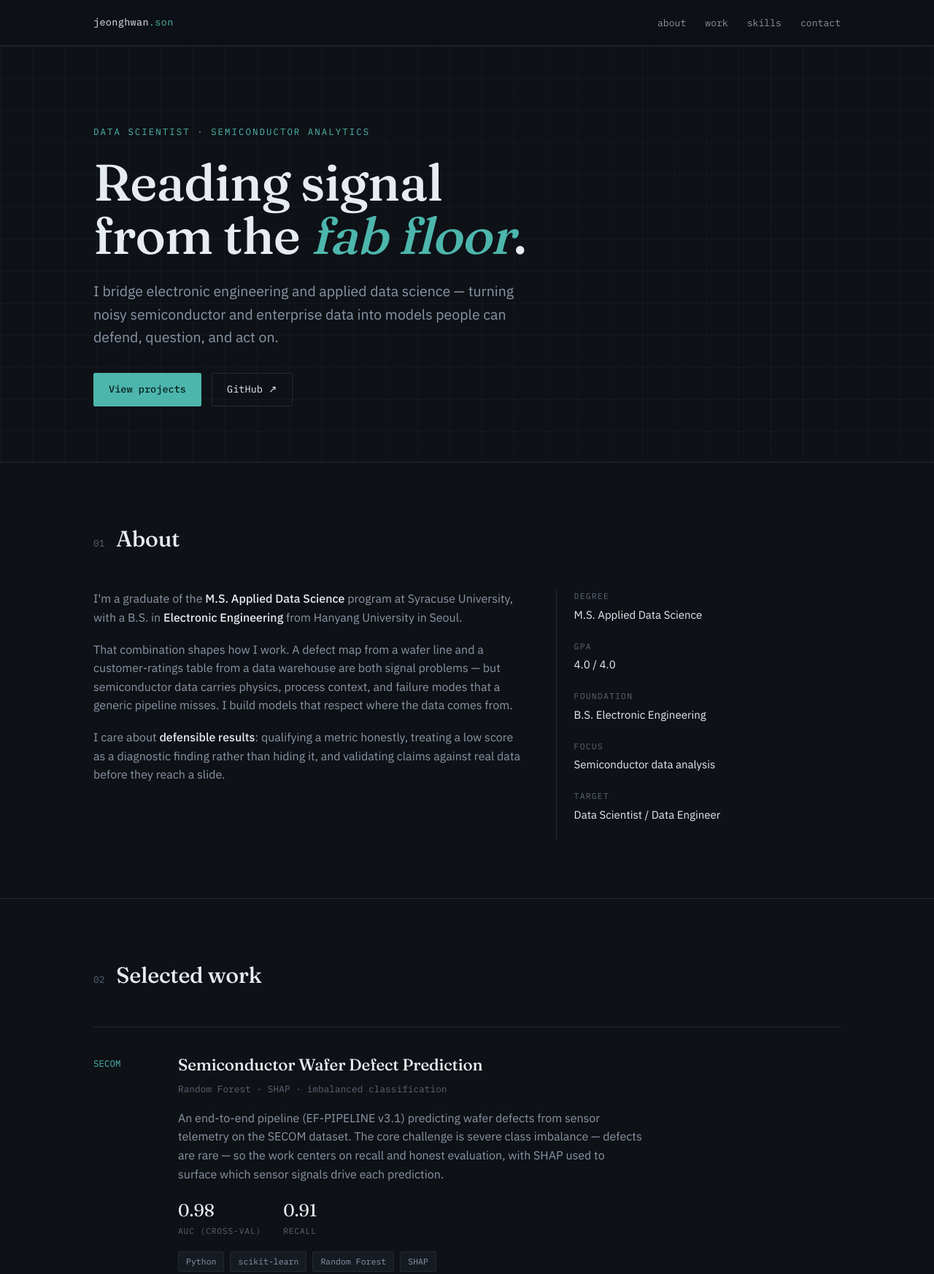
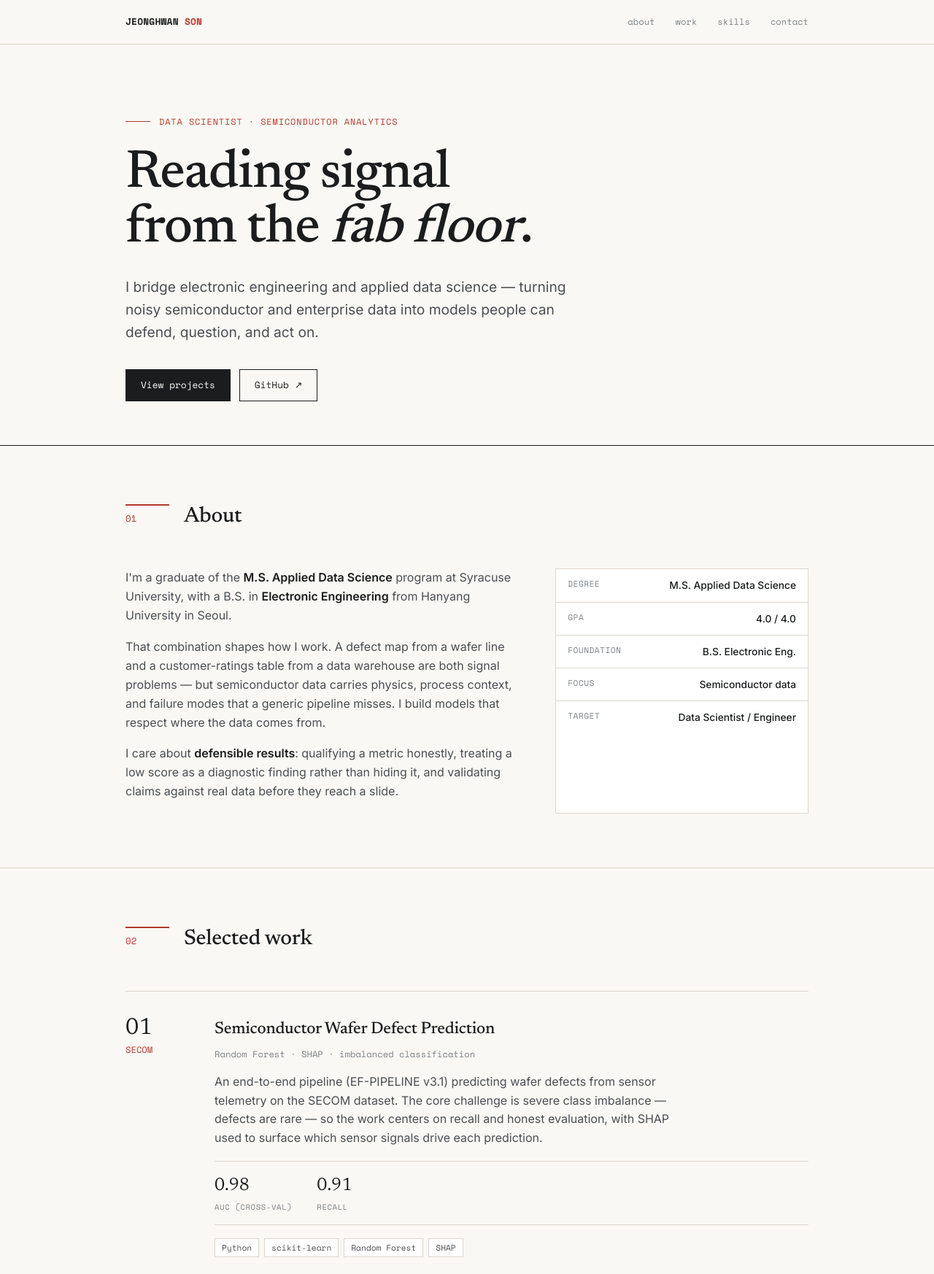
Before and after one commit to iamjeonghwan/iamjeonghwan.github.io, a plain HTML site: page index.html in a window 1280 px wide. Shown: the top 1746 px of the page at 73% size. Drawn offline with nearby package versions, Linux system fonts and the light colour scheme.

Commit message:
2nd file commit "index.html"

```diff
--- a/index.html
+++ b/index.html
@@ -7,134 +7,92 @@
 <meta name="description" content="Data scientist bridging electronic engineering and applied data science, specializing in semiconductor data analysis.">
 <link rel="preconnect" href="https://fonts.googleapis.com">
 <link rel="preconnect" href="https://fonts.gstatic.com" crossorigin>
-<link href="https://fonts.googleapis.com/css2?family=Fraunces:opsz,wght@9..144,400;9..144,500;9..144,600&family=IBM+Plex+Sans:wght@400;500;600&family=IBM+Plex+Mono:wght@400;500&display=swap" rel="stylesheet">
+<link href="https://fonts.googleapis.com/css2?family=Newsreader:opsz,wght@6..72,400;6..72,500;6..72,600&family=Inter:wght@400;500;600&family=Space+Mono:wght@400;700&display=swap" rel="stylesheet">
 <style>
   :root {
-    --bg: #0e1116;
-    --panel: #161b22;
-    --line: #232a34;
-    --ink: #e7ecf2;
-    --muted: #8b97a6;
-    --dim: #5c6675;
-    --accent: #4db6ac;
-    --accent-soft: rgba(77,182,172,0.12);
-    --grid: rgba(77,182,172,0.06);
-    --display: "Fraunces", Georgia, serif;
-    --sans: "IBM Plex Sans", system-ui, sans-serif;
-    --mono: "IBM Plex Mono", monospace;
+    --paper: #faf8f4;
+    --panel: #ffffff;
+    --ink: #1a1c1e;
+    --sub: #4a4e54;
+    --muted: #7c8189;
+    --line: #dcd7cd;
+    --line-strong: #1a1c1e;
+    --accent: #b23a2e;
+    --accent-ink: #8a2c22;
+    --display: "Newsreader", Georgia, serif;
+    --sans: "Inter", system-ui, sans-serif;
+    --mono: "Space Mono", monospace;
   }
   * { box-sizing: border-box; margin: 0; padding: 0; }
   html { scroll-behavior: smooth; }
-  @media (prefers-reduced-motion: reduce) { html { scroll-behavior: auto; } * { animation: none !important; transition: none !important; } }
+  @media (prefers-reduced-motion: reduce){ html{scroll-behavior:auto;} *{animation:none!important;transition:none!important;} }
   body {
-    background: var(--bg);
+    background: var(--paper);
     color: var(--ink);
     font-family: var(--sans);
-    line-height: 1.6;
+    line-height: 1.62;
     -webkit-font-smoothing: antialiased;
     overflow-x: hidden;
   }
   a { color: inherit; text-decoration: none; }
-  .wrap { max-width: 1080px; margin: 0 auto; padding: 0 28px; }
-
-  /* ---- nav ---- */
-  nav {
-    position: sticky; top: 0; z-index: 20;
-    background: rgba(14,17,22,0.82);
-    backdrop-filter: blur(10px);
-    border-bottom: 1px solid var(--line);
-  }
-  nav .wrap { display: flex; align-items: center; justify-content: space-between; height: 62px; }
-  .brand { font-family: var(--mono); font-size: 0.85rem; letter-spacing: 0.02em; color: var(--ink); }
-  .brand span { color: var(--accent); }
-  .navlinks { display: flex; gap: 26px; font-size: 0.82rem; color: var(--muted); font-family: var(--mono); }
+  .wrap { max-width: 1000px; margin: 0 auto; padding: 0 32px; }
+  nav { position: sticky; top: 0; z-index: 20; background: rgba(250,248,244,0.9); backdrop-filter: blur(8px); border-bottom: 1px solid var(--line); }
+  nav .wrap { display: flex; align-items: center; justify-content: space-between; height: 60px; }
+  .brand { font-family: var(--mono); font-size: 0.8rem; font-weight: 700; letter-spacing: 0.02em; }
+  .brand b { color: var(--accent); }
+  .navlinks { display: flex; gap: 28px; font-family: var(--mono); font-size: 0.76rem; color: var(--muted); }
   .navlinks a:hover { color: var(--accent); }
-  @media (max-width: 640px) { .navlinks { display: none; } }
-
-  /* ---- hero ---- */
-  header {
-    position: relative;
-    padding: 108px 0 76px;
-    border-bottom: 1px solid var(--line);
-    background-image:
-      linear-gradient(var(--grid) 1px, transparent 1px),
-      linear-gradient(90deg, var(--grid) 1px, transparent 1px);
-    background-size: 44px 44px;
-  }
-  .eyebrow {
-    font-family: var(--mono); font-size: 0.78rem; letter-spacing: 0.16em;
-    text-transform: uppercase; color: var(--accent); margin-bottom: 22px;
-  }
-  h1 {
-    font-family: var(--display); font-weight: 500;
-    font-size: clamp(2.5rem, 6vw, 4.4rem); line-height: 1.04;
-    letter-spacing: -0.015em; margin-bottom: 24px;
-  }
-  h1 em { font-style: italic; color: var(--accent); }
-  .lede { font-size: clamp(1.02rem, 2vw, 1.22rem); color: var(--muted); max-width: 620px; margin-bottom: 34px; }
-  .cta-row { display: flex; gap: 14px; flex-wrap: wrap; }
-  .btn {
-    font-family: var(--mono); font-size: 0.85rem; padding: 11px 20px;
-    border: 1px solid var(--line); border-radius: 2px; color: var(--ink);
-    transition: all 0.18s ease;
-  }
-  .btn.primary { background: var(--accent); color: #06201d; border-color: var(--accent); font-weight: 500; }
-  .btn.primary:hover { background: #5fc8bd; }
-  .btn:hover { border-color: var(--accent); color: var(--accent); }
-  .btn.primary:hover { color: #06201d; }
-
-  /* ---- section ---- */
-  section { padding: 80px 0; border-bottom: 1px solid var(--line); }
-  .sec-head { display: flex; align-items: baseline; gap: 16px; margin-bottom: 46px; }
-  .sec-num { font-family: var(--mono); font-size: 0.8rem; color: var(--dim); }
-  .sec-title { font-family: var(--display); font-weight: 500; font-size: 1.9rem; letter-spacing: -0.01em; }
-
-  /* ---- about ---- */
-  .about-grid { display: grid; grid-template-columns: 1.5fr 1fr; gap: 48px; }
-  @media (max-width: 760px) { .about-grid { grid-template-columns: 1fr; gap: 34px; } }
-  .about-grid p { color: var(--muted); margin-bottom: 18px; }
-  .about-grid p strong { color: var(--ink); font-weight: 500; }
-  .facts { border-left: 1px solid var(--line); padding-left: 24px; }
-  .fact { margin-bottom: 22px; }
-  .fact .k { font-family: var(--mono); font-size: 0.72rem; letter-spacing: 0.1em; text-transform: uppercase; color: var(--dim); margin-bottom: 4px; }
-  .fact .v { font-size: 0.94rem; color: var(--ink); }
-
-  /* ---- projects ---- */
-  .project {
-    display: grid; grid-template-columns: 88px 1fr; gap: 28px;
-    padding: 34px 0; border-top: 1px solid var(--line);
-  }
-  .project:first-of-type { border-top: none; }
-  @media (max-width: 640px) { .project { grid-template-columns: 1fr; gap: 14px; } }
-  .p-tag { font-family: var(--mono); font-size: 0.78rem; color: var(--accent); padding-top: 6px; }
-  .p-title { font-family: var(--display); font-size: 1.4rem; font-weight: 500; margin-bottom: 6px; letter-spacing: -0.01em; }
-  .p-sub { font-family: var(--mono); font-size: 0.8rem; color: var(--dim); margin-bottom: 16px; }
-  .p-body { color: var(--muted); margin-bottom: 18px; max-width: 640px; }
-  .p-metrics { display: flex; gap: 30px; flex-wrap: wrap; margin-bottom: 18px; }
-  .metric .n { font-family: var(--display); font-size: 1.5rem; color: var(--ink); }
-  .metric .l { font-family: var(--mono); font-size: 0.7rem; color: var(--dim); text-transform: uppercase; letter-spacing: 0.08em; }
-  .stack { display: flex; gap: 8px; flex-wrap: wrap; }
-  .chip {
-    font-family: var(--mono); font-size: 0.72rem; color: var(--muted);
-    border: 1px solid var(--line); border-radius: 2px; padding: 4px 10px;
-    background: var(--panel);
-  }
-
-  /* ---- skills ---- */
-  .skill-grid { display: grid; grid-template-columns: repeat(3, 1fr); gap: 22px; }
-  @media (max-width: 760px) { .skill-grid { grid-template-columns: 1fr; } }
-  .skill-card { border: 1px solid var(--line); border-radius: 3px; padding: 22px; background: var(--panel); }
-  .skill-card h4 { font-family: var(--mono); font-size: 0.78rem; letter-spacing: 0.08em; text-transform: uppercase; color: var(--accent); margin-bottom: 12px; }
-  .skill-card ul { list-style: none; font-size: 0.9rem; color: var(--muted); }
-  .skill-card li { padding: 3px 0; }
-
-  /* ---- contact ---- */
+  @media (max-width: 640px){ .navlinks{ display:none; } }
+  header { padding: 96px 0 60px; border-bottom: 1px solid var(--line-strong); }
+  .kicker { display: flex; align-items: center; gap: 12px; font-family: var(--mono); font-size: 0.74rem; letter-spacing: 0.08em; text-transform: uppercase; color: var(--accent); margin-bottom: 26px; }
+  .kicker::before { content: ""; width: 34px; height: 1px; background: var(--accent); display: inline-block; }
+  h1 { font-family: var(--display); font-weight: 500; font-size: clamp(2.5rem, 6vw, 4.6rem); line-height: 1.02; letter-spacing: -0.02em; margin-bottom: 26px; }
+  h1 em { font-style: italic; }
+  .lede { font-size: clamp(1.02rem, 2vw, 1.2rem); color: var(--sub); max-width: 610px; margin-bottom: 34px; }
+  .cta-row { display: flex; gap: 12px; flex-wrap: wrap; }
+  .btn { font-family: var(--mono); font-size: 0.8rem; padding: 11px 20px; border: 1px solid var(--line-strong); color: var(--ink); transition: all 0.16s ease; }
+  .btn.primary { background: var(--ink); color: var(--paper); }
+  .btn.primary:hover { background: var(--accent); border-color: var(--accent); }
+  .btn:hover { background: var(--ink); color: var(--paper); }
+  section { padding: 74px 0; border-bottom: 1px solid var(--line); }
+  .sec-head { display: grid; grid-template-columns: 60px 1fr; gap: 20px; align-items: baseline; margin-bottom: 46px; }
+  .sec-num { font-family: var(--mono); font-size: 0.78rem; color: var(--accent); border-top: 2px solid var(--accent); padding-top: 8px; }
+  .sec-title { font-family: var(--display); font-weight: 500; font-size: 1.85rem; letter-spacing: -0.01em; }
+  .about-grid { display: grid; grid-template-columns: 1.55fr 1fr; gap: 52px; }
+  @media (max-width: 760px){ .about-grid{ grid-template-columns:1fr; gap:34px; } }
+  .about-grid p { color: var(--sub); margin-bottom: 17px; }
+  .about-grid p strong { color: var(--ink); font-weight: 600; }
+  .spec { border: 1px solid var(--line); background: var(--panel); }
+  .spec-row { display: flex; justify-content: space-between; gap: 16px; padding: 11px 16px; border-bottom: 1px solid var(--line); font-size: 0.86rem; }
+  .spec-row:last-child { border-bottom: none; }
+  .spec-row .k { font-family: var(--mono); font-size: 0.7rem; letter-spacing: 0.04em; text-transform: uppercase; color: var(--muted); }
+  .spec-row .v { color: var(--ink); font-weight: 500; text-align: right; }
+  .project { display: grid; grid-template-columns: 96px 1fr; gap: 26px; padding: 34px 0; border-top: 1px solid var(--line); }
+  .project:first-of-type { border-top: none; padding-top: 0; }
+  @media (max-width: 640px){ .project{ grid-template-columns:1fr; gap:12px; } }
+  .p-idx { font-family: var(--mono); font-size: 0.76rem; color: var(--accent); }
+  .p-idx .big { display: block; font-family: var(--display); font-size: 2rem; color: var(--ink); line-height: 1; margin-bottom: 4px; }
+  .p-title { font-family: var(--display); font-size: 1.42rem; font-weight: 500; margin-bottom: 5px; letter-spacing: -0.01em; }
+  .p-sub { font-family: var(--mono); font-size: 0.76rem; color: var(--muted); margin-bottom: 15px; }
+  .p-body { color: var(--sub); margin-bottom: 18px; max-width: 630px; }
+  .p-metrics { display: flex; gap: 34px; flex-wrap: wrap; margin-bottom: 18px; padding: 14px 0; border-top: 1px solid var(--line); border-bottom: 1px solid var(--line); }
+  .metric .n { font-family: var(--display); font-size: 1.55rem; color: var(--ink); }
+  .metric .l { font-family: var(--mono); font-size: 0.66rem; color: var(--muted); text-transform: uppercase; letter-spacing: 0.06em; }
+  .stack { display: flex; gap: 7px; flex-wrap: wrap; }
+  .chip { font-family: var(--mono); font-size: 0.7rem; color: var(--sub); border: 1px solid var(--line); padding: 3px 9px; background: var(--panel); }
+  .skill-grid { display: grid; grid-template-columns: repeat(3,1fr); gap: 0; border: 1px solid var(--line); }
+  @media (max-width: 760px){ .skill-grid{ grid-template-columns:1fr; } }
+  .skill-card { padding: 24px; border-right: 1px solid var(--line); background: var(--panel); }
+  .skill-card:last-child { border-right: none; }
+  @media (max-width: 760px){ .skill-card{ border-right:none; border-bottom:1px solid var(--line);} .skill-card:last-child{border-bottom:none;} }
+  .skill-card h4 { font-family: var(--mono); font-size: 0.72rem; letter-spacing: 0.06em; text-transform: uppercase; color: var(--accent); margin-bottom: 14px; }
+  .skill-card ul { list-style: none; font-size: 0.9rem; color: var(--sub); }
+  .skill-card li { padding: 4px 0; border-bottom: 1px dotted var(--line); }
+  .skill-card li:last-child { border-bottom: none; }
   #contact { border-bottom: none; }
-  .contact-links { display: flex; gap: 14px; flex-wrap: wrap; margin-top: 28px; }
-  footer { padding: 34px 0; text-align: center; font-family: var(--mono); font-size: 0.76rem; color: var(--dim); border-top: 1px solid var(--line); }
-
-  /* reveal */
-  .reveal { opacity: 0; transform: translateY(16px); transition: opacity 0.6s ease, transform 0.6s ease; }
+  .contact-links { display: flex; gap: 12px; flex-wrap: wrap; margin-top: 26px; }
+  footer { padding: 30px 0; text-align: center; font-family: var(--mono); font-size: 0.72rem; color: var(--muted); border-top: 1px solid var(--line-strong); }
+  .reveal { opacity: 0; transform: translateY(14px); transition: opacity .55s ease, transform .55s ease; }
   .reveal.in { opacity: 1; transform: none; }
 </style>
 </head>
@@ -142,7 +100,7 @@
 
 <nav>
   <div class="wrap">
-    <div class="brand">jeonghwan<span>.son</span></div>
+    <div class="brand">JEONGHWAN <b>SON</b></div>
     <div class="navlinks">
       <a href="#about">about</a>
       <a href="#work">work</a>
@@ -154,12 +112,12 @@
 
 <header>
   <div class="wrap">
-    <div class="eyebrow">Data Scientist · Semiconductor Analytics</div>
+    <div class="kicker">Data Scientist · Semiconductor Analytics</div>
     <h1>Reading signal<br>from the <em>fab floor</em>.</h1>
     <p class="lede">I bridge electronic engineering and applied data science — turning noisy semiconductor and enterprise data into models people can defend, question, and act on.</p>
     <div class="cta-row">
       <a class="btn primary" href="#work">View projects</a>
-      <a class="btn" href="https://github.com/iamjeonghwan" target="_blank" rel="noopener">GitHub ↗</a>
+      <a class="btn" href="https://github.com/iamjeonghwan" target="_blank" rel="noopener">GitHub &#8599;</a>
     </div>
   </div>
 </header>
@@ -170,15 +128,15 @@
     <div class="about-grid">
       <div>
         <p>I'm a graduate of the <strong>M.S. Applied Data Science</strong> program at Syracuse University, with a B.S. in <strong>Electronic Engineering</strong> from Hanyang University in Seoul.</p>
-        <p>That combination shapes how I work. A defect map from a wafer line and a customer-ratings table from a data warehouse are both signal problems — but semiconductor data carries physics, process context, and failure modes that a generic pipeline misses. I build models that respect where the data comes from.</p>
+        <p>That combination shapes how I work. A defect map from a wafer line and a customer-ratings table from a data warehouse are both signal problems &mdash; but semiconductor data carries physics, process context, and failure modes that a generic pipeline misses. I build models that respect where the data comes from.</p>
         <p>I care about <strong>defensible results</strong>: qualifying a metric honestly, treating a low score as a diagnostic finding rather than hiding it, and validating claims against real data before they reach a slide.</p>
       </div>
-      <div class="facts">
-        <div class="fact"><div class="k">Degree</div><div class="v">M.S. Applied Data Science</div></div>
-        <div class="fact"><div class="k">GPA</div><div class="v">4.0 / 4.0</div></div>
-        <div class="fact"><div class="k">Foundation</div><div class="v">B.S. Electronic Engineering</div></div>
-        <div class="fact"><div class="k">Focus</div><div class="v">Semiconductor data analysis</div></div>
-        <div class="fact"><div class="k">Target</div><div class="v">Data Scientist / Data Engineer</div></div>
+      <div class="spec">
+        <div class="spec-row"><span class="k">Degree</span><span class="v">M.S. Applied Data Science</span></div>
+        <div class="spec-row"><span class="k">GPA</span><span class="v">4.0 / 4.0</span></div>
+        <div class="spec-row"><span class="k">Foundation</span><span class="v">B.S. Electronic Eng.</span></div>
+        <div class="spec-row"><span class="k">Focus</span><span class="v">Semiconductor data</span></div>
+        <div class="spec-row"><span class="k">Target</span><span class="v">Data Scientist / Engineer</span></div>
       </div>
     </div>
   </div>
@@ -189,11 +147,11 @@
     <div class="sec-head"><span class="sec-num">02</span><span class="sec-title">Selected work</span></div>
 
     <div class="project">
-      <div class="p-tag">SECOM</div>
+      <div class="p-idx"><span class="big">01</span>SECOM</div>
       <div>
         <div class="p-title">Semiconductor Wafer Defect Prediction</div>
-        <div class="p-sub">Random Forest · SHAP · imbalanced classification</div>
-        <p class="p-body">An end-to-end pipeline (EF-PIPELINE v3.1) predicting wafer defects from sensor telemetry on the SECOM dataset. The core challenge is severe class imbalance — defects are rare — so the work centers on recall and honest evaluation, with SHAP used to surface which sensor signals drive each prediction.</p>
+        <div class="p-sub">Random Forest &middot; SHAP &middot; imbalanced classification</div>
+        <p class="p-body">An end-to-end pipeline (EF-PIPELINE v3.1) predicting wafer defects from sensor telemetry on the SECOM dataset. The core challenge is severe class imbalance &mdash; defects are rare &mdash; so the work centers on recall and honest evaluation, with SHAP used to surface which sensor signals drive each prediction.</p>
         <div class="p-metrics">
           <div class="metric"><div class="n">0.98</div><div class="l">AUC (cross-val)</div></div>
           <div class="metric"><div class="n">0.91</div><div class="l">Recall</div></div>
@@ -203,11 +161,11 @@
     </div>
 
     <div class="project">
-      <div class="p-tag">DW / BI</div>
+      <div class="p-idx"><span class="big">02</span>DW / BI</div>
       <div>
         <div class="p-title">Fudgemart Customer Ratings Integration</div>
-        <div class="p-sub">Dimensional modeling · ELT · analytics</div>
-        <p class="p-body">A data-warehouse and BI build integrating customer ratings across two subsidiaries into one dimensional model. Sources were staged and transformed with dbt into Snowflake, then surfaced in Power BI — with a verified 100% match against the target on 2,972 records.</p>
+        <div class="p-sub">Dimensional modeling &middot; ELT &middot; analytics</div>
+        <p class="p-body">A data-warehouse and BI build integrating customer ratings across two subsidiaries into one dimensional model. Sources were staged and transformed with dbt into Snowflake, then surfaced in Power BI &mdash; with a verified 100% match against the target on 2,972 records.</p>
         <div class="p-metrics">
           <div class="metric"><div class="n">2,972</div><div class="l">Records</div></div>
           <div class="metric"><div class="n">100%</div><div class="l">Target match</div></div>
@@ -217,11 +175,11 @@
     </div>
 
     <div class="project">
-      <div class="p-tag">NLP</div>
+      <div class="p-idx"><span class="big">03</span>NLP</div>
       <div>
-        <div class="p-title">Support Ticket Classification & Data-Quality Diagnosis</div>
-        <div class="p-sub">Text classification · Zipf's Law · label-noise diagnostics</div>
-        <p class="p-body">A ticket-classification task that turned into a data-quality investigation. When macro F1 stalled around 0.20, I used Zipf's Law diagnostics to show the synthetic corpus carried significant label noise — reframing a "failed model" as evidence that the data, not the method, was the constraint.</p>
+        <div class="p-title">Support Ticket Classification &amp; Data-Quality Diagnosis</div>
+        <div class="p-sub">Text classification &middot; Zipf's Law &middot; label-noise diagnostics</div>
+        <p class="p-body">A ticket-classification task that turned into a data-quality investigation. When macro F1 stalled around 0.20, I used Zipf's Law diagnostics to show the synthetic corpus carried significant label noise &mdash; reframing a "failed model" as evidence that the data, not the method, was the constraint.</p>
         <div class="p-metrics">
           <div class="metric"><div class="n">~0.20</div><div class="l">Macro F1 (diagnostic)</div></div>
           <div class="metric"><div class="n">Zipf</div><div class="l">Noise evidence</div></div>
@@ -237,12 +195,12 @@
     <div class="sec-head"><span class="sec-num">03</span><span class="sec-title">What I work with</span></div>
     <div class="skill-grid">
       <div class="skill-card">
-        <h4>Modeling & ML</h4>
+        <h4>Modeling &amp; ML</h4>
         <ul>
           <li>Random Forest, tree ensembles</li>
           <li>Imbalanced classification</li>
           <li>SHAP interpretability</li>
-          <li>NLP & text classification</li>
+          <li>NLP &amp; text classification</li>
         </ul>
       </div>
       <div class="skill-card">
@@ -255,7 +213,7 @@
         </ul>
       </div>
       <div class="skill-card">
-        <h4>Analysis & BI</h4>
+        <h4>Analysis &amp; BI</h4>
         <ul>
           <li>Python (pandas, scikit-learn)</li>
           <li>Power BI</li>
@@ -270,23 +228,23 @@
 <section id="contact">
   <div class="wrap">
     <div class="sec-head"><span class="sec-num">04</span><span class="sec-title">Get in touch</span></div>
-    <p style="color:var(--muted); max-width:560px;">Open to Data Scientist and Data Engineer roles, especially where a semiconductor or hardware background is an asset. The fastest way to reach me is email.</p>
+    <p style="color:var(--sub); max-width:560px;">Open to Data Scientist and Data Engineer roles, especially where a semiconductor or hardware background is an asset. The fastest way to reach me is email.</p>
     <div class="contact-links">
       <a class="btn primary" href="mailto:epel4252@gmail.com">epel4252@gmail.com</a>
-      <a class="btn" href="https://github.com/iamjeonghwan" target="_blank" rel="noopener">github.com/iamjeonghwan ↗</a>
+      <a class="btn" href="https://github.com/iamjeonghwan" target="_blank" rel="noopener">github.com/iamjeonghwan &#8599;</a>
     </div>
   </div>
 </section>
 
 <footer>
-  <div class="wrap">© 2026 Jeonghwan Son · Built for the IST 782 Applied Data Science Portfolio</div>
+  <div class="wrap">&copy; 2026 Jeonghwan Son &middot; Built for the IST 782 Applied Data Science Portfolio</div>
 </footer>
 
 <script>
   const obs = new IntersectionObserver((entries) => {
-    entries.forEach(e => { if (e.isIntersecting) { e.target.classList.add('in'); obs.unobserve(e.target); } });
+    entries.forEach(e => { if (e.isIntersecting){ e.target.classList.add('in'); obs.unobserve(e.target); } });
   }, { threshold: 0.12 });
-  document.querySelectorAll('section .wrap > *, .project').forEach((el, i) => {
+  document.querySelectorAll('section .wrap > *, .project').forEach((el,i) => {
     el.classList.add('reveal');
     el.style.transitionDelay = (i % 4 * 0.05) + 's';
     obs.observe(el);
```
